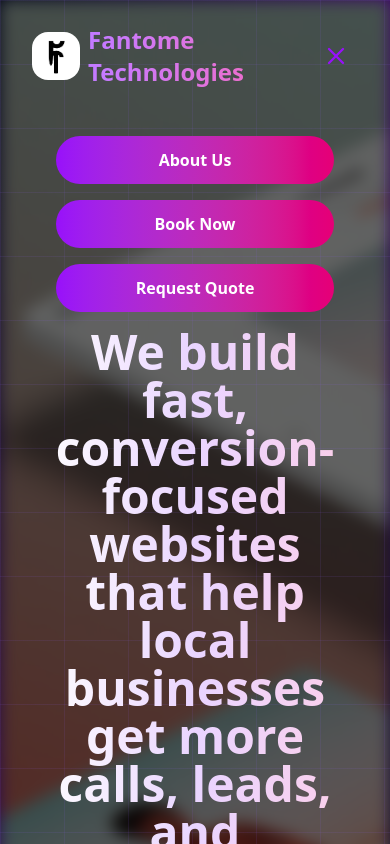
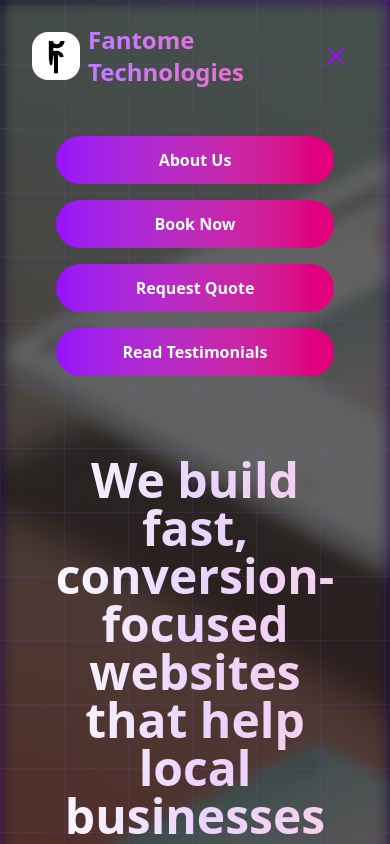
Before and after one commit to Loggingout/SVJ, a React (Vite) app in the folder Fantome/fantome/: page / in a window 390 px wide. Both pictures are taken after a click on the button "Toggle navigation". Shown: the top 844 px of the page. Built offline with nearby package versions, Linux system fonts and the light colour scheme.

Commit message:
Fixed the navbar height on mobile so it displays. Fixed logo pictures.

```diff
--- a/Fantome/fantome/src/components/footer/Footer.tsx
+++ b/Fantome/fantome/src/components/footer/Footer.tsx
@@ -1,5 +1,5 @@
 import { Link } from "react-router-dom";
-import Logo from "/public/New Logo.png";
+import Logo from "../../../public/new-logo.png";
 
 export default function Footer() {
   return (
--- a/Fantome/fantome/src/components/forms/BookingForm.tsx
+++ b/Fantome/fantome/src/components/forms/BookingForm.tsx
@@ -1,7 +1,6 @@
 import { useState } from "react";
-import { Sparkles } from "lucide-react";
-import Logo from "/public/New Logo.png";
-import FormLoader from "../loaders/formLoader";
+import Logo from "/New Logo.png";
+import FormLoader from "../../components/loaders/formLoader";
 
 interface BookingFormProps {
   onClose?: () => void;
--- a/Fantome/fantome/src/components/header/Navbar.tsx
+++ b/Fantome/fantome/src/components/header/Navbar.tsx
@@ -4,7 +4,7 @@ import BookingButton from '../buttons/BookingButton'
 import RequestQuoteButton from '../buttons/RequestQuoteButton'
 import TestimonialButton from '../buttons/TestimonialButton'
 import { Menu, X } from 'lucide-react'
-import Logo from '../../../public/New Logo.png'
+import Logo from '../../../public/new-logo.png'
 import { useNavigate } from 'react-router-dom'
 
 interface NavbarProps {
@@ -53,9 +53,8 @@ export default function Navbar({ onBookNow, onAboutUs, onRequestQuote, onTestimo
 
       {/* Mobile Menu */}
       <div
-        className={`
-          md:hidden transition-all duration-300 ease-out
-          ${menuOpen ? 'max-h-40 opacity-100 mt-6' : 'max-h-0 opacity-0'}
+        className={`md:hidden transition-all duration-300 ease-out overflow-hidden
+          ${menuOpen ? 'max-h-screen opacity-100 mt-6' : 'max-h-0 opacity-0'}
         `}
       >
         <div className="flex flex-col gap-4 bg-transparent rounded-2xl p-6">
@@ -77,6 +76,12 @@ export default function Navbar({ onBookNow, onAboutUs, onRequestQuote, onTestimo
               onRequestQuote()
             }}
           />
+          <TestimonialButton
+            onClick={() => {
+              setMenuOpen(false)
+              onTestimonial()
+            }}
+          />
         </div>
       </div>
     </nav>
```
Also changed, not shown: Fantome/fantome/public/new-logo.png (renamed from Fantome/fantome/public/New Logo.png), Fantome/fantome/src/components/loaders/formLoader.tsx (renamed from Fantome/fantome/src/components/loaders/formLoader.jsx).
